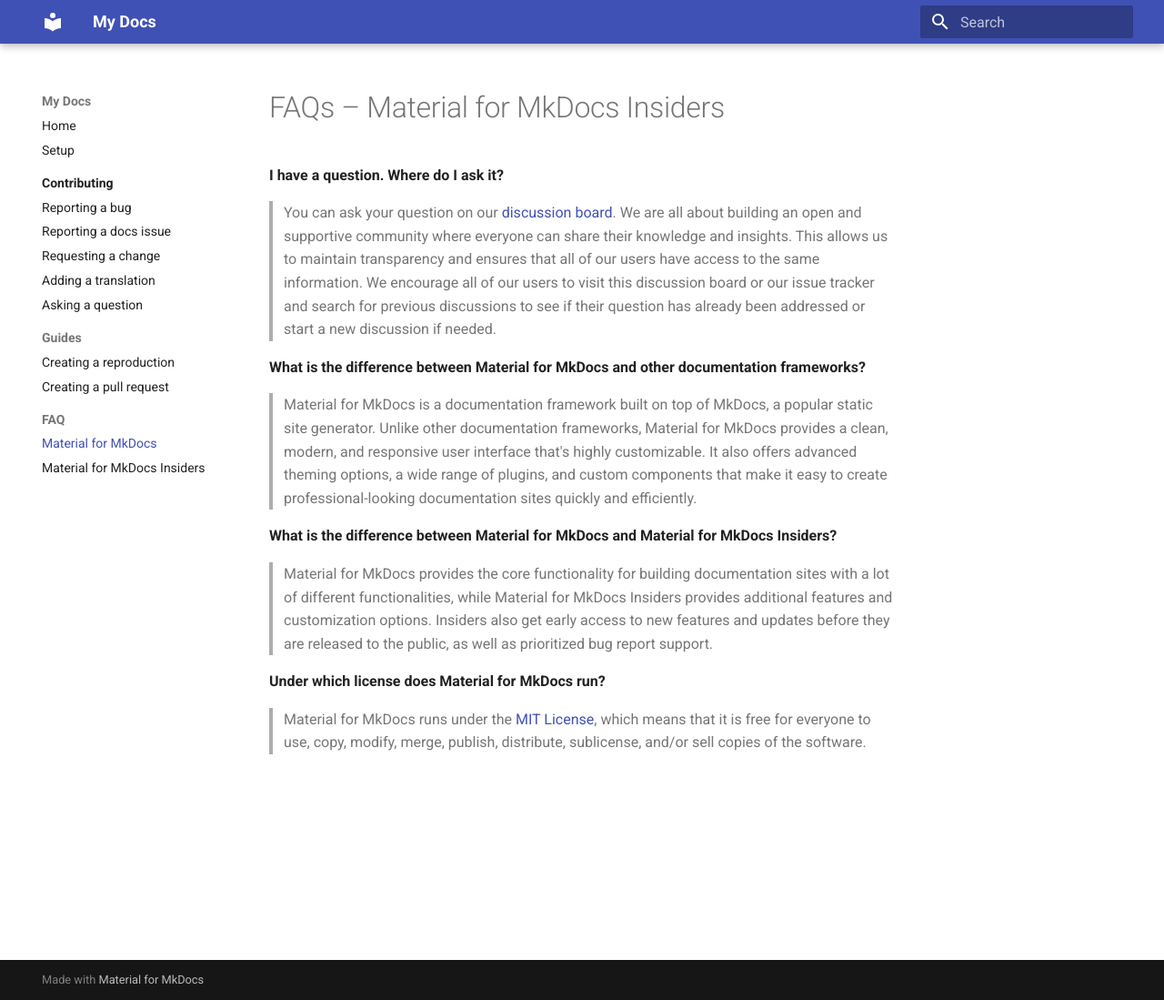
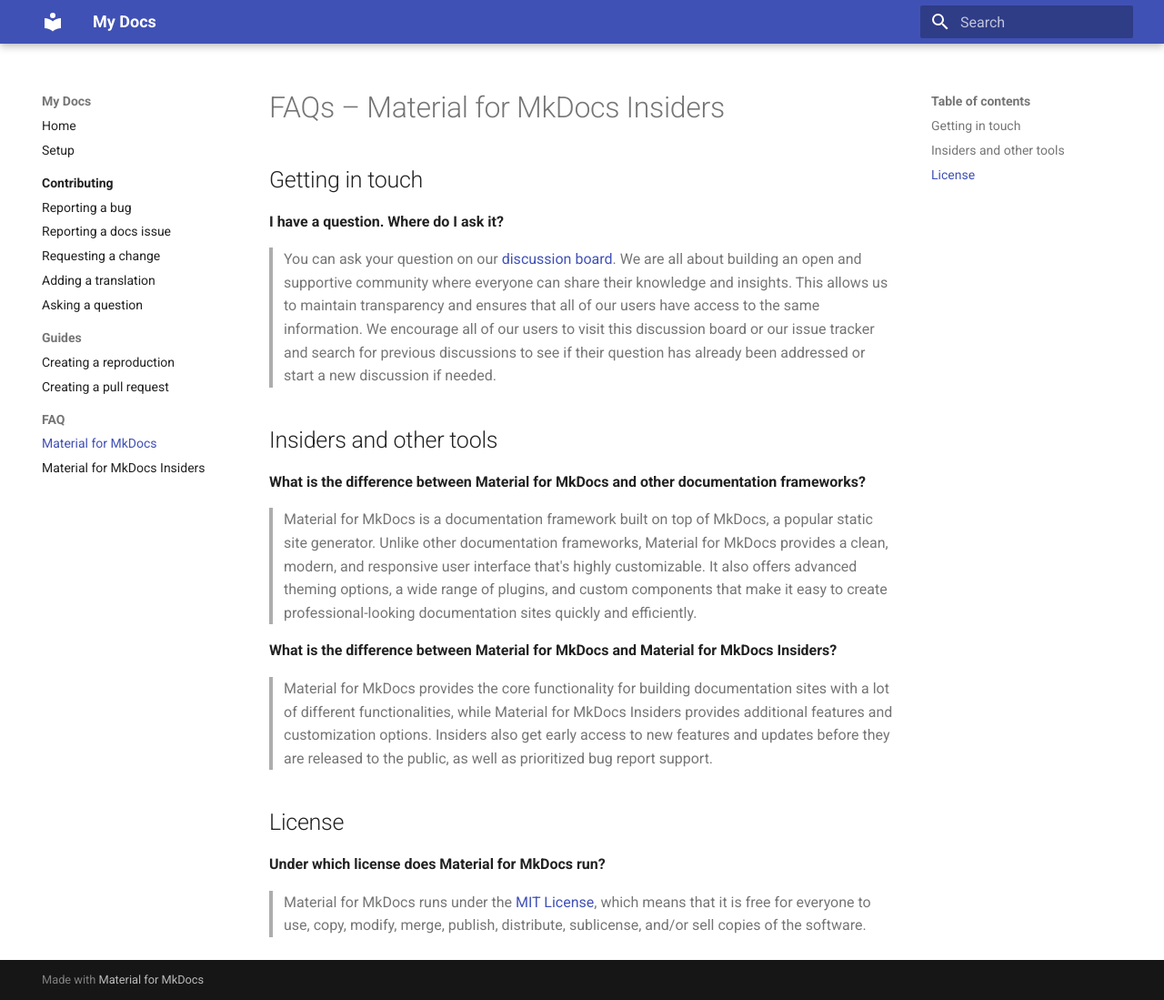
Before and after one commit to katharinalisalin/demo-bug-template, an MkDocs documentation site: the page built from docs/faq/material-for-mkdocs.md, in a window 1280 px wide and 1099 px high. Shown: the whole window at 91% size. Built offline with MkDocs 1.6.1 and Material for MkDocs 9.7.7, drawn with Linux system fonts in a browser that asks for light colours.

Commit message:
Adding FAQs

```diff
--- a/docs/faq/material-for-mkdocs.md
+++ b/docs/faq/material-for-mkdocs.md
@@ -1,4 +1,6 @@
 # FAQs – Material for MkDocs Insiders
+
+## Getting in touch
 
 __I have a question. Where do I ask it?__
 > You can ask your question on our [discussion board]. We are all about building
@@ -8,6 +10,8 @@ users have access to the same information. We encourage all of our users to
 visit this discussion board or our issue tracker and search for previous
 discussions to see if their question has already been addressed or start a new
 discussion if needed.
+
+## Insiders and other tools
 
 __What is the difference between Material for MkDocs and other documentation frameworks?__
 > Material for MkDocs is a documentation framework built on top of MkDocs, a
@@ -24,6 +28,8 @@ Insiders provides additional features and customization options. Insiders also
 get early access to new features and updates before they are released to the
 public, as well as prioritized bug report support.
 
+## License
+
 __Under which license does Material for MkDocs run?__
 > Material for MkDocs runs under the [MIT License], which means that it is free
 for everyone to use, copy, modify, merge, publish, distribute, sublicense,
```
Also changed, not shown: docs/faq/material-for-mkdocs-insiders.md (+1 -1 lines).
